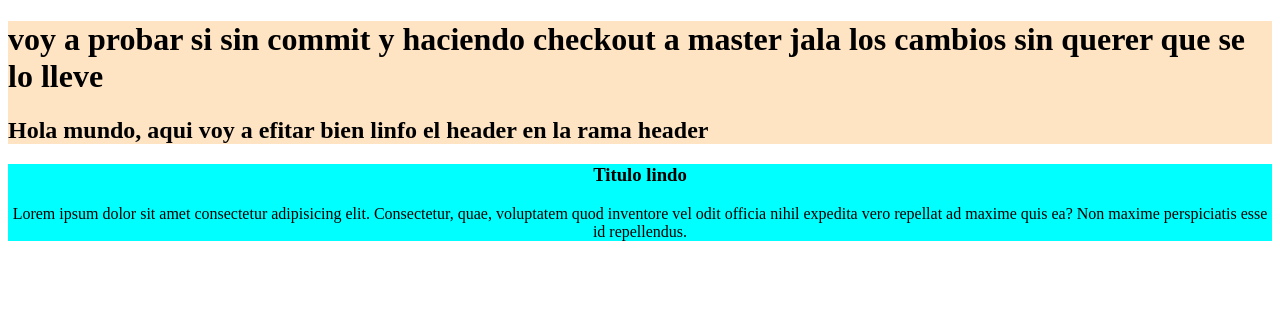
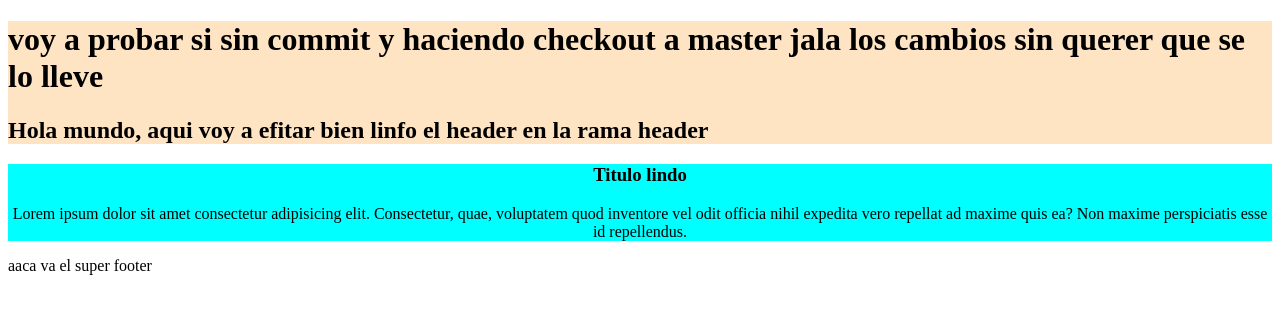
Before and after one commit to Karlamorasg/prueba1gitgithub, a plain HTML site: page index.html in a window 1280 px wide. Drawn offline with Linux system fonts and the light colour scheme.

Commit message:
commit footer

```diff
--- a/index.html
+++ b/index.html
@@ -22,5 +22,11 @@
         repellat ad maxime quis ea? Non maxime perspiciatis esse id repellendus.
       </p>
     </div>
+
+    <div class=" footer">
+
+        aaca va el super footer
+
+    </div>
   </body>
 </html>
```
